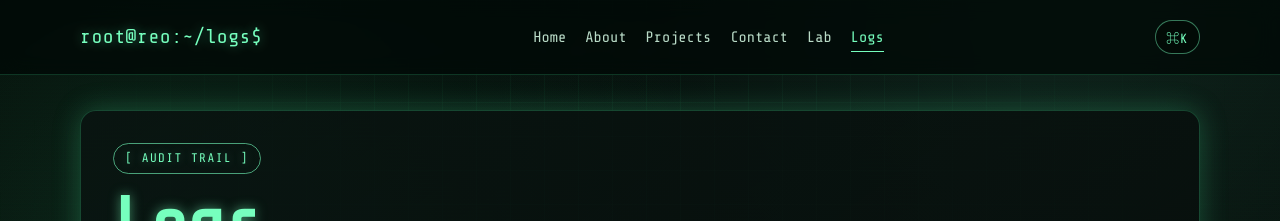
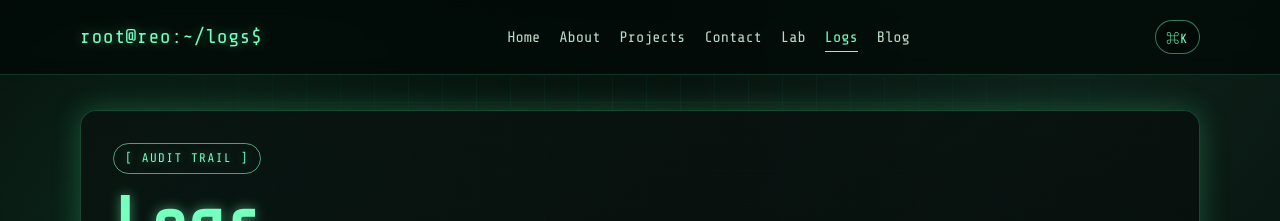
Before and after one commit to rE09o1v/Portfolio, a Jekyll site: the page logs.html, which Jekyll copies as it is, in a window 1280 px wide. Shown: the top 221 px of the page. Built offline with Jekyll 4.4.1, drawn with Linux system fonts in a browser that asks for light colours; some web fonts are replaced.

Commit message:
fix: labとlogsのヘッダーにBlogリンクを追加

```diff
--- a/lab.html
+++ b/lab.html
@@ -25,6 +25,7 @@
           <li><a href="index.html#contact" class="nav-link">Contact</a></li>
           <li><a href="lab.html" class="nav-link active" aria-current="page">Lab</a></li>
           <li><a href="logs.html" class="nav-link">Logs</a></li>
+          <li><a href="blog/" class="nav-link">Blog</a></li>
         </ul>
         <button
           class="cmdk-trigger"
--- a/logs.html
+++ b/logs.html
@@ -25,6 +25,7 @@
           <li><a href="index.html#contact" class="nav-link">Contact</a></li>
           <li><a href="lab.html" class="nav-link">Lab</a></li>
           <li><a href="logs.html" class="nav-link active" aria-current="page">Logs</a></li>
+          <li><a href="blog/" class="nav-link">Blog</a></li>
         </ul>
         <button
           class="cmdk-trigger"
```
